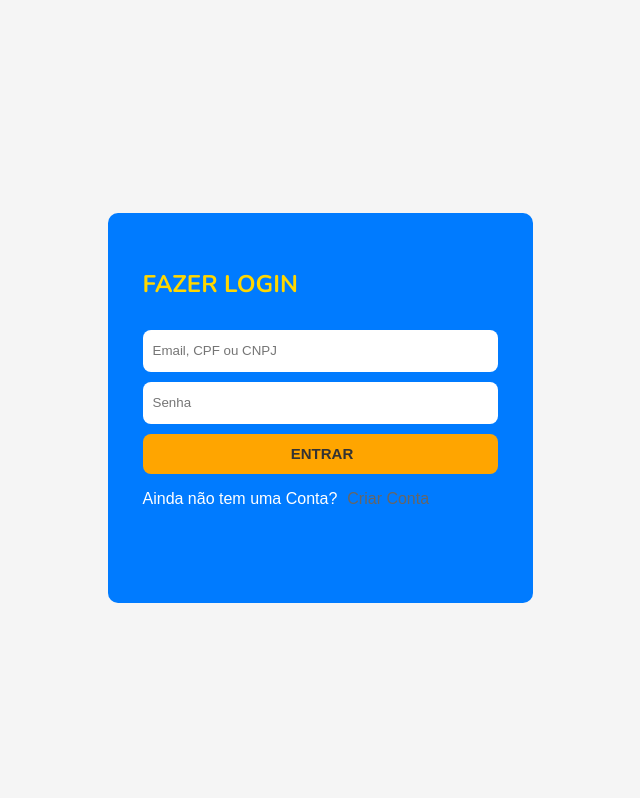
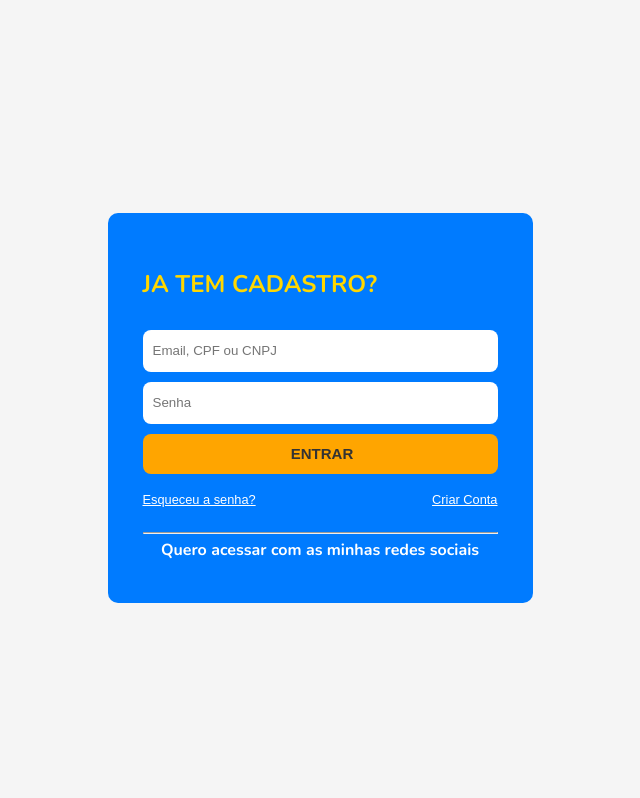
Before and after one commit to EnzoNevesDEV/ShopUniVerso, a PHP site: page /loginPage.html in a window 1280 px wide. Shown: the top 798 px of the page, without its empty margins (320-960 px from the left). Run offline with PHP 8.4, Linux system fonts and the light colour scheme.

Commit message:
update loginPage

```diff
--- a/scr/css/loginPage.css
+++ b/scr/css/loginPage.css
@@ -53,12 +53,37 @@ h1{
     font-family: 'Nunito', sans-serif;
 }
 
-p{
-    color: white;
+.links{
+    display: flex;
+    justify-content: space-between;
 }
 
-a{
-    color: #666666;
-    text-decoration: none;
-    margin-left: 10px;
+.forget-password{
+    all: unset;
+    color: white;
+    cursor: pointer;
+    font-size: 0.80rem;
+    font-weight: 400;
+    text-decoration: underline;
 }
+
+.sign-up{
+    all:unset;
+    color: white;
+    cursor: pointer;
+    font-size: 0.80rem;
+    font-weight: 400;
+    text-decoration: underline;
+}
+
+.rede-span{
+    display: flex;
+    align-items: center;
+    justify-content: center;
+    font-size: 1rem;
+    line-height: 1rem;
+    font-weight: 600;
+    color: white;
+    margin-bottom: 5rem;
+    font-family: 'Nunito', sans-serif;
+}
--- a/scr/loginPage.html
+++ b/scr/loginPage.html
@@ -1,24 +1,40 @@
 <!DOCTYPE html>
 <html lang="en">
+
 <head>
     <meta charset="UTF-8">
     <meta name="viewport" content="width=device-width, initial-scale=1.0">
     <link rel="stylesheet" href="./css/loginPage.css">
     <link rel="stylesheet" href="https://fonts.googleapis.com/css2?family=Nunito:wght@400;700&display=swap">
+
     <title>Login</title>
 </head>
+
 <body>
+    <footer></footer>
     <section class="area-login">
         <div class="login">
-            <h1>Fazer Login</h1>
+            <h1>Ja tem Cadastro?</h1>
             <form>
                 <input type="text" name="usuario" placeholder="Email, CPF ou CNPJ">
                 <input type="password" name="senha" placeholder="Senha">
                 <input type="submit" value="Entrar">
+                <div class="links">
+                    <p>
+                        <a href="#" class="forget-password">Esqueceu a senha?</a>
+                    </p>
+                    <p>
+                        <a href="#" class="sign-up">Criar Conta</a>
+                    </p>
+                </div>
             </form>
-            <p>Ainda não tem uma Conta?<a href="#">Criar Conta</a></p>
+            <hr>
+            <div>
+                <span class="rede-span">Quero acessar com as minhas redes sociais</span>
+            </div>
         </div>
     </section>
 </body>
+
 </html>
 <script src="./script.js"></script>
```
